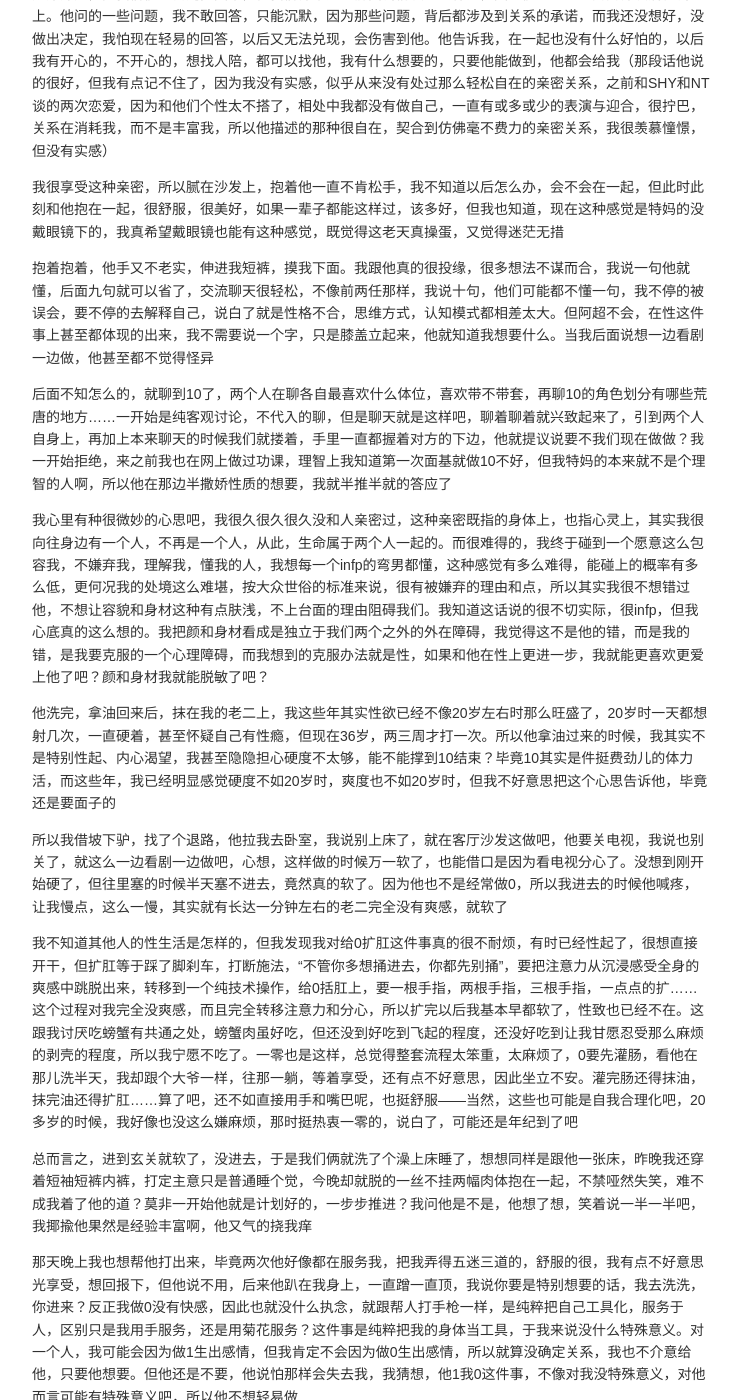
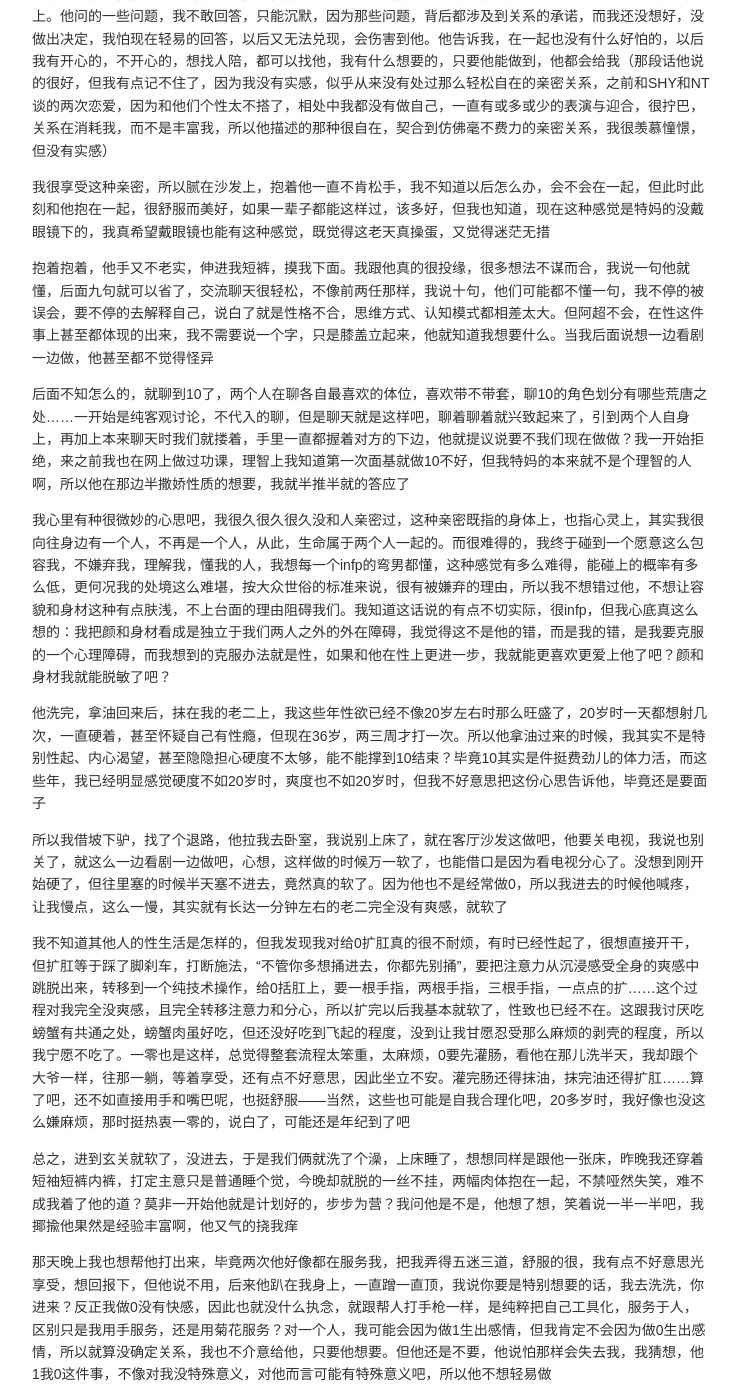
Before and after one commit to chaoandlong/chaoandlong.github.io, a Jekyll site: the page built from _posts/2024-05-06-🌈和阿超的日记6.md, in a window 1280 px wide and 1400 px high, scrolled down 2035 px. Shown: the whole window, without its empty margins (269-1010 px from the left). Built offline with Jekyll 4.4.1, drawn with Linux system fonts in a browser that asks for light colours; some of the changed text lies outside the part shown.

Commit message:
vault backup: 2024-08-26 11:01:21

```diff
--- a/_posts/2024-05-06-🌈和阿超的日记6.md
+++ b/_posts/2024-05-06-🌈和阿超的日记6.md
@@ -3,31 +3,31 @@ layout: post
 ---
 > 本篇含有性话题或性描写，可能让部分人感到被冒犯。请自行斟酌是否继续阅读
 >
-> 这些日记是记录阿超和我的亲密关系，而“性”本身就是亲密关系的一部分。想写“真实”的爱和伴侣关系，就不可能完全规避掉“性”。书写时，我自认为是正心诚意的，并没有带着淫秽和肮脏的心态，我不认为有什么见不得人的。在此提前告知
+> 这些日记是记录阿超和我的亲密关系，而“性”本身就是亲密关系的一部分。想写“真实”的爱和伴侣关系，就不可能完全规避掉“性”。书写时，我自认为是正心诚意的，并没有带着淫秽和肮脏的心态。我不认为有什么见不得人的。在此提前告知
 
 5月6日
 
 这会儿刚从阿超家回到家，和他呆了两天加一个晚上。我现在脑袋很乱，不知道和他这段关系接下来怎么处理，甚至不知道自己要什么，我和真实的自我疏离太久太久了
 
-那天在地铁口见面，说实话，看到他的那一刻，挺小失望的。果然印证了那句话，很多人在网上交友，都是选自己最好看的一个角度一张照片，见了真人后都要打点折扣……
+那天在地铁口见面，看到他的那一刻，挺小失望的。果然印证了那句话，很多人在网上交友，都是选自己最好看的一个角度一张照片，见了真人后都要打点折扣……
 
-那晚，我挺拘谨的，虽然和他在软件里聊了很多，但见真人感觉还是不同。如果一见倾心，还会不由自主的靠近，但他的身材和颜值都不是我的菜，要不是之前在软件上聊了很久，我知道和他个性很投缘，而且在软件上就已经撩的我心慌意乱，小鹿横撞的，可能这会儿我都坐不住，尴尬的想走人。那天晚上基本我们在打游戏，破冰
+那晚，我挺拘谨的，虽然和他在软件里聊了很多，但见真人感觉还是不同。如果一见倾心，还会不由自主的靠近，但他的身材和颜值都不是我的菜，要不是之前在软件上聊了很多，我知道和他个性很投缘，而且在软件上就已经撩的我心慌意乱，小鹿横撞的，可能这会儿我都坐不住，尴尬的想走人。那天晚上基本我们在打游戏，破冰
 
-晚上睡觉我也不太好意思提分床。一方面是礼貌，另一方面说明我也并不讨厌他，他人真的很好，我们性格也很契合，聊得来，只是有颜值身材的障碍，但没到讨厌睡一张床的地步。在被窝里，他问我“你抱住我可以吗？”我拒绝了，因为这种“软件契合，硬件不契合”的局面，我还没想好怎么办，要处对象吗？我都没想好，脑子很乱，不想轻率贸然的推进关系
+晚上睡觉我也不太好意思提分床。一方面是礼貌，另一方面说明我也并不讨厌他，他人真的很好，我们性格也很契合，聊得来，只是有颜值身材的障碍，但没到讨厌睡一张床的地步。在床上，他问我“你抱住我可以吗？”我拒绝了，因为这种“软件契合，硬件不契合”的局面，我还没想好怎么办，要处对象吗？我没想好，脑子很乱，不愿轻率贸然的推进关系
 
 他听到我拒绝，嗓门略大了点“为什么？连抱一下都不可以吗？”然后轻轻的又问“那我抱你可以吗？”我不太好意思再次拒绝，再加上我穿着T恤，隔着衣服，估计抱着也没什么，于是点了点头
 
 他的胳膊从我脖子后面伸过来搂住我……过了一会儿，腿也搭在我的腿上……又过了一会儿，手摸摸我的肚子……又过了一会儿，往上摸我的胸口……后面具体我不太记得了，但总而言之，可能因为我太久没被人碰过，身体上也很渴望与一个人肌肤相亲，最终，我下面硬了，流的一塌糊涂
 
-后面我甚至也有点不清醒了，大概只剩了三四分理智，六七分上头，理智上我知道第一次面基最好不要碰下面，且我是那种一旦睡了就会睡出感情的个性，更是忌讳。但当时那一刻，身体上就挺想要
+后面我甚至也有点不清醒了，大概只剩了三四分理智，六七分上头，理智上我知道第一次面基最好不要碰下面，且我是那种一旦睡了就会睡出感情的性格，更是忌讳。但当时那一刻，身体上就挺想要
 
-那一晚上，我们一直紧紧抱着睡觉，他的胳膊一直在我的脖子下面被压着，想必很不舒服，没睡好，我让他抽出来，他不抽。而我一觉在他怀里睡了五个钟头，醒来是早晨八点多，睁开眼，发现他正盯着我看，我不知道他什么时候醒的，他说他喜欢看我躺在他怀里睡觉的样子，我们又搂在一起亲亲，腻歪，反反复复的变硬变软又流水，我的小腹又酸又胀又乏，超级难受，再加上八分情欲上头，只剩两分理智，于是我对他说，要不你帮我打出来吧
+那一晚上，我们一直紧紧抱着睡觉，他的胳膊一直在我的脖子下面被压着，想必很不舒服，没睡好，我让他抽出来，他不抽。我一觉在他怀里睡了五个钟头，醒来是早晨八点多，睁开眼，发现他正盯着我看，我不知道他什么时候醒的，他说他喜欢看我躺在他怀里睡觉的样子，我们又搂在一起亲亲，腻歪，反反复复的变硬变软又流水，我的小腹又酸又胀又乏，超级难受，再加上八分情欲上头，只剩两分理智，于是我对他说，要不你帮我打出来吧
 
-一起睡过，加打完以后，两个人明显变得更亲昵了，他很喜欢抱我，亲我，跟我粘着腻歪在一起，而我又很喜欢被抱，被亲，被爱着的感觉。他很喜欢亲吻，之前我没见过喜欢亲到这种程度的，他差不多把我全身上下，从额头到脚趾的每一寸皮肤都亲了个遍，不是肉欲、挑逗的亲，也不是粗鲁、占有的亲，是轻轻的、疼惜的、喜欢这具身体的亲。而我第一次知道，我这么享受全身被不停的亲个遍的感觉，被喜欢，被疼爱的感觉，真好
+一起睡过，加打完以后，两人明显变得更亲昵了，他很喜欢抱我，亲我，跟我粘着腻歪在一起，而我又很喜欢被抱，被亲，被爱着的感觉。他很喜欢亲吻，之前我没见过喜欢亲到这种程度的，他差不多把我全身上下，从额头到脚趾的每一寸皮肤都亲了个遍，不是肉欲、挑逗的亲，也不是粗鲁、占有的亲，是轻轻的、疼惜的、喜欢这具身体的亲。而我第一次知道，我这么享受全身被不停的亲个遍的感觉，被喜欢，被疼爱的感觉，真好
 
-早饭他想下楼帮我买回来，让我在家等，但我不好意思第一次来人家家，就像个大爷一样，往那一坐什么都不干，于是坚持要一起下楼买
+早饭他说下楼帮我买回来，让我在家等，但我不好意思第一次来他家，就像个大爷一样，往那一坐什么都不干，于是坚持要一起下楼买
 
-买完早点，吃完，再看了会儿电视，因为昨晚上没睡够，这会困意又上来了，我们又抱着在沙发角落上打了会儿盹，我很喜欢这个沙发角落，因为空间很小，我们可以抱得很紧
+买完早点，吃完，再看了会儿电视，因为昨晚上没睡够，这会困意又上来了，我们又抱着在沙发角落里打了会儿盹，我很喜欢这个沙发角落，因为空间小，我们可以抱得非常紧
 
 我现在心里怎么想的，我也不知道，一团乱麻。当戴上眼镜看清楚这幅身体时，似乎不让我心动，也不觉得美好，我甚至有意识的不想使劲盯着看，以免削弱对他的喜欢，但摘下眼镜，我听着他的声音，闻着他身体的气味，紧紧抱在一起，和他聊天，发现我和他个性那么那么的投缘，心和心很亲密，我又感觉，啊，真好，真想一直这么下去
 
@@ -35,36 +35,36 @@ layout: post
 
 他在厨房洗菜准备，我在客厅摆碗筷，下火锅底料，打开肉食包装，然后坐在地毯上靠着沙发，等他在厨房收拾备料，电视上播着不知道叫什么的歌，那个瞬间，突然感觉很幸福，很温暖，像终于有了一个家，有了我爱的人，有了爱我的人，仿佛是第二次生命，仿佛北邮的那段痛苦的岁月已经是上一世，我拼命的想记住这个瞬间，我想让时间停下来，永远停在这一刻，永远不结束，凝固住，不要流走
 
-他对我真好，好像从来从来没有人对我这么好过。小时候，老师讨厌我，同学欺负我，母亲恨我，父亲不在。初中高中父母对我好，但这种好，我觉得是靠学习成绩挣来的，是交易，不是真正的好。我真的感到父母对我好，是要到离开北邮很多年以后了，当我过得很落魄，父母依然不嫌弃的在容忍我，这时我才感受到，啊，原来他们真的是爱我的
+他对我真好，好像从来从来没有人对我这么好过。小时候，老师讨厌我，同学欺负我，母亲恨我，父亲不在。初中高中父母对我好，但这种好，我觉得是靠学习成绩挣来的，是交易，不是真正的好。我真的感到父母对我好，是要到离开北邮很多年以后了，当我过得很落魄，父母依然不嫌弃的容忍我，这时我才感受到，啊，原来他们真的是爱我的
 
 但阿超知道我有抑郁症，他知道我现在没有工作，他知道我三年疫情都没有出过门，与世隔绝……但他没有嫌弃我，还对我这么好，想到这儿，就很不争气的坐在那里，安静的哭了会儿，我真的很怕，怕辜负一个对我这么好的人
 
 吃完火锅，我们又腻在沙发角落里看sweet home，有一搭没一搭的聊着，又像在看剧，又像没在看，电视里一声爆炸声，把我们俩的目光拉回来，但我们都不知道前面剧情发生过什么，因为俩人的心思刚刚都没搁在剧上。他问的一些问题，我不敢回答，只能沉默，因为那些问题，背后都涉及到关系的承诺，而我还没想好，没做出决定，我怕现在轻易的回答，以后又无法兑现，会伤害到他。他告诉我，在一起也没有什么好怕的，以后我有开心的，不开心的，想找人陪，都可以找他，我有什么想要的，只要他能做到，他都会给我（那段话他说的很好，但我有点记不住了，因为我没有实感，似乎从来没有处过那么轻松自在的亲密关系，之前和SHY和NT谈的两次恋爱，因为和他们个性太不搭了，相处中我都没有做自己，一直有或多或少的表演与迎合，很拧巴，关系在消耗我，而不是丰富我，所以他描述的那种很自在，契合到仿佛毫不费力的亲密关系，我很羡慕憧憬，但没有实感）
 
-我很享受这种亲密，所以腻在沙发上，抱着他一直不肯松手，我不知道以后怎么办，会不会在一起，但此时此刻和他抱在一起，很舒服，很美好，如果一辈子都能这样过，该多好，但我也知道，现在这种感觉是特妈的没戴眼镜下的，我真希望戴眼镜也能有这种感觉，既觉得这老天真操蛋，又觉得迷茫无措
+我很享受这种亲密，所以腻在沙发上，抱着他一直不肯松手，我不知道以后怎么办，会不会在一起，但此时此刻和他抱在一起，很舒服而美好，如果一辈子都能这样过，该多好，但我也知道，现在这种感觉是特妈的没戴眼镜下的，我真希望戴眼镜也能有这种感觉，既觉得这老天真操蛋，又觉得迷茫无措
 
-抱着抱着，他手又不老实，伸进我短裤，摸我下面。我跟他真的很投缘，很多想法不谋而合，我说一句他就懂，后面九句就可以省了，交流聊天很轻松，不像前两任那样，我说十句，他们可能都不懂一句，我不停的被误会，要不停的去解释自己，说白了就是性格不合，思维方式，认知模式都相差太大。但阿超不会，在性这件事上甚至都体现的出来，我不需要说一个字，只是膝盖立起来，他就知道我想要什么。当我后面说想一边看剧一边做，他甚至都不觉得怪异
+抱着抱着，他手又不老实，伸进我短裤，摸我下面。我跟他真的很投缘，很多想法不谋而合，我说一句他就懂，后面九句就可以省了，交流聊天很轻松，不像前两任那样，我说十句，他们可能都不懂一句，我不停的被误会，要不停的去解释自己，说白了就是性格不合，思维方式、认知模式都相差太大。但阿超不会，在性这件事上甚至都体现的出来，我不需要说一个字，只是膝盖立起来，他就知道我想要什么。当我后面说想一边看剧一边做，他甚至都不觉得怪异
 
-后面不知怎么的，就聊到10了，两个人在聊各自最喜欢什么体位，喜欢带不带套，再聊10的角色划分有哪些荒唐的地方……一开始是纯客观讨论，不代入的聊，但是聊天就是这样吧，聊着聊着就兴致起来了，引到两个人自身上，再加上本来聊天的时候我们就搂着，手里一直都握着对方的下边，他就提议说要不我们现在做做？我一开始拒绝，来之前我也在网上做过功课，理智上我知道第一次面基就做10不好，但我特妈的本来就不是个理智的人啊，所以他在那边半撒娇性质的想要，我就半推半就的答应了
+后面不知怎么的，就聊到10了，两个人在聊各自最喜欢的体位，喜欢带不带套，聊10的角色划分有哪些荒唐之处……一开始是纯客观讨论，不代入的聊，但是聊天就是这样吧，聊着聊着就兴致起来了，引到两个人自身上，再加上本来聊天时我们就搂着，手里一直都握着对方的下边，他就提议说要不我们现在做做？我一开始拒绝，来之前我也在网上做过功课，理智上我知道第一次面基就做10不好，但我特妈的本来就不是个理智的人啊，所以他在那边半撒娇性质的想要，我就半推半就的答应了
 
-我心里有种很微妙的心思吧，我很久很久很久没和人亲密过，这种亲密既指的身体上，也指心灵上，其实我很向往身边有一个人，不再是一个人，从此，生命属于两个人一起的。而很难得的，我终于碰到一个愿意这么包容我，不嫌弃我，理解我，懂我的人，我想每一个infp的弯男都懂，这种感觉有多么难得，能碰上的概率有多么低，更何况我的处境这么难堪，按大众世俗的标准来说，很有被嫌弃的理由和点，所以其实我很不想错过他，不想让容貌和身材这种有点肤浅，不上台面的理由阻碍我们。我知道这话说的很不切实际，很infp，但我心底真的这么想的。我把颜和身材看成是独立于我们两个之外的外在障碍，我觉得这不是他的错，而是我的错，是我要克服的一个心理障碍，而我想到的克服办法就是性，如果和他在性上更进一步，我就能更喜欢更爱上他了吧？颜和身材我就能脱敏了吧？
+我心里有种很微妙的心思吧，我很久很久很久没和人亲密过，这种亲密既指的身体上，也指心灵上，其实我很向往身边有一个人，不再是一个人，从此，生命属于两个人一起的。而很难得的，我终于碰到一个愿意这么包容我，不嫌弃我，理解我，懂我的人，我想每一个infp的弯男都懂，这种感觉有多么难得，能碰上的概率有多么低，更何况我的处境这么难堪，按大众世俗的标准来说，很有被嫌弃的理由，所以我不想错过他，不想让容貌和身材这种有点肤浅，不上台面的理由阻碍我们。我知道这话说的有点不切实际，很infp，但我心底真这么想的：我把颜和身材看成是独立于我们两人之外的外在障碍，我觉得这不是他的错，而是我的错，是我要克服的一个心理障碍，而我想到的克服办法就是性，如果和他在性上更进一步，我就能更喜欢更爱上他了吧？颜和身材我就能脱敏了吧？
 
-他洗完，拿油回来后，抹在我的老二上，我这些年其实性欲已经不像20岁左右时那么旺盛了，20岁时一天都想射几次，一直硬着，甚至怀疑自己有性瘾，但现在36岁，两三周才打一次。所以他拿油过来的时候，我其实不是特别性起、内心渴望，我甚至隐隐担心硬度不太够，能不能撑到10结束？毕竟10其实是件挺费劲儿的体力活，而这些年，我已经明显感觉硬度不如20岁时，爽度也不如20岁时，但我不好意思把这个心思告诉他，毕竟还是要面子的
+他洗完，拿油回来后，抹在我的老二上，我这些年性欲已经不像20岁左右时那么旺盛了，20岁时一天都想射几次，一直硬着，甚至怀疑自己有性瘾，但现在36岁，两三周才打一次。所以他拿油过来的时候，我其实不是特别性起、内心渴望，甚至隐隐担心硬度不太够，能不能撑到10结束？毕竟10其实是件挺费劲儿的体力活，而这些年，我已经明显感觉硬度不如20岁时，爽度也不如20岁时，但我不好意思把这份心思告诉他，毕竟还是要面子
 
 所以我借坡下驴，找了个退路，他拉我去卧室，我说别上床了，就在客厅沙发这做吧，他要关电视，我说也别关了，就这么一边看剧一边做吧，心想，这样做的时候万一软了，也能借口是因为看电视分心了。没想到刚开始硬了，但往里塞的时候半天塞不进去，竟然真的软了。因为他也不是经常做0，所以我进去的时候他喊疼，让我慢点，这么一慢，其实就有长达一分钟左右的老二完全没有爽感，就软了
 
-我不知道其他人的性生活是怎样的，但我发现我对给0扩肛这件事真的很不耐烦，有时已经性起了，很想直接开干，但扩肛等于踩了脚刹车，打断施法，“不管你多想捅进去，你都先别捅”，要把注意力从沉浸感受全身的爽感中跳脱出来，转移到一个纯技术操作，给0括肛上，要一根手指，两根手指，三根手指，一点点的扩……这个过程对我完全没爽感，而且完全转移注意力和分心，所以扩完以后我基本早都软了，性致也已经不在。这跟我讨厌吃螃蟹有共通之处，螃蟹肉虽好吃，但还没到好吃到飞起的程度，还没好吃到让我甘愿忍受那么麻烦的剥壳的程度，所以我宁愿不吃了。一零也是这样，总觉得整套流程太笨重，太麻烦了，0要先灌肠，看他在那儿洗半天，我却跟个大爷一样，往那一躺，等着享受，还有点不好意思，因此坐立不安。灌完肠还得抹油，抹完油还得扩肛……算了吧，还不如直接用手和嘴巴呢，也挺舒服——当然，这些也可能是自我合理化吧，20多岁的时候，我好像也没这么嫌麻烦，那时挺热衷一零的，说白了，可能还是年纪到了吧
+我不知道其他人的性生活是怎样的，但我发现我对给0扩肛真的很不耐烦，有时已经性起了，很想直接开干，但扩肛等于踩了脚刹车，打断施法，“不管你多想捅进去，你都先别捅”，要把注意力从沉浸感受全身的爽感中跳脱出来，转移到一个纯技术操作，给0括肛上，要一根手指，两根手指，三根手指，一点点的扩……这个过程对我完全没爽感，且完全转移注意力和分心，所以扩完以后我基本就软了，性致也已经不在。这跟我讨厌吃螃蟹有共通之处，螃蟹肉虽好吃，但还没好吃到飞起的程度，没到让我甘愿忍受那么麻烦的剥壳的程度，所以我宁愿不吃了。一零也是这样，总觉得整套流程太笨重，太麻烦，0要先灌肠，看他在那儿洗半天，我却跟个大爷一样，往那一躺，等着享受，还有点不好意思，因此坐立不安。灌完肠还得抹油，抹完油还得扩肛……算了吧，还不如直接用手和嘴巴呢，也挺舒服——当然，这些也可能是自我合理化吧，20多岁时，我好像也没这么嫌麻烦，那时挺热衷一零的，说白了，可能还是年纪到了吧
 
-总而言之，进到玄关就软了，没进去，于是我们俩就洗了个澡上床睡了，想想同样是跟他一张床，昨晚我还穿着短袖短裤内裤，打定主意只是普通睡个觉，今晚却就脱的一丝不挂两幅肉体抱在一起，不禁哑然失笑，难不成我着了他的道？莫非一开始他就是计划好的，一步步推进？我问他是不是，他想了想，笑着说一半一半吧，我揶揄他果然是经验丰富啊，他又气的挠我痒
+总之，进到玄关就软了，没进去，于是我们俩就洗了个澡，上床睡了，想想同样是跟他一张床，昨晚我还穿着短袖短裤内裤，打定主意只是普通睡个觉，今晚却就脱的一丝不挂，两幅肉体抱在一起，不禁哑然失笑，难不成我着了他的道？莫非一开始他就是计划好的，步步为营？我问他是不是，他想了想，笑着说一半一半吧，我揶揄他果然是经验丰富啊，他又气的挠我痒
 
-那天晚上我也想帮他打出来，毕竟两次他好像都在服务我，把我弄得五迷三道的，舒服的很，我有点不好意思光享受，想回报下，但他说不用，后来他趴在我身上，一直蹭一直顶，我说你要是特别想要的话，我去洗洗，你进来？反正我做0没有快感，因此也就没什么执念，就跟帮人打手枪一样，是纯粹把自己工具化，服务于人，区别只是我用手服务，还是用菊花服务？这件事是纯粹把我的身体当工具，于我来说没什么特殊意义。对一个人，我可能会因为做1生出感情，但我肯定不会因为做0生出感情，所以就算没确定关系，我也不介意给他，只要他想要。但他还是不要，他说怕那样会失去我，我猜想，他1我0这件事，不像对我没特殊意义，对他而言可能有特殊意义吧，所以他不想轻易做
+那天晚上我也想帮他打出来，毕竟两次他好像都在服务我，把我弄得五迷三道，舒服的很，我有点不好意思光享受，想回报下，但他说不用，后来他趴在我身上，一直蹭一直顶，我说你要是特别想要的话，我去洗洗，你进来？反正我做0没有快感，因此也就没什么执念，就跟帮人打手枪一样，是纯粹把自己工具化，服务于人，区别只是我用手服务，还是用菊花服务？对一个人，我可能会因为做1生出感情，但我肯定不会因为做0生出感情，所以就算没确定关系，我也不介意给他，只要他想要。但他还是不要，他说怕那样会失去我，我猜想，他1我0这件事，不像对我没特殊意义，对他而言可能有特殊意义吧，所以他不想轻易做
 
-那天晚上睡得也很香，身体上并没有很放松，搂抱着一整晚，肯定不如身体大字形摊开来睡的舒服，但心灵上很香。天亮时，我在他面前的裸体羞耻已经有点不在了，他揭开被子，坐起来看着我的全身，我已经不再感觉像前天昨天那样害羞
+那天晚上睡得也很香，身体上并没有很放松，搂抱着一整晚，肯定不如身体大字形摊开来睡的舒服，但心灵上很香。天亮时，我在他面前的裸体羞耻已经不在了，他揭开被子，坐起来看着我的全身，我已经不再感觉像前天昨天那样害羞
 
-起床后，我们把昨天没吃完的火锅吃完，他坐在地上，双腿分开伸直，下半身一丝不挂，靠着沙发看电视，我忍不住想跟他粘在一起，也过去坐在他身前，往后躺在他胸口里，他从后面抱住我，十指扣住我的十指，一起放在我的肚子上，没有硬，不参杂性，单纯就是很享受这种两个人抱在一起的亲密感，Sweet home后面几集挺好看的，我们忍不住把第一季全部看完才开始收拾屋子，洗碗打扫，准备出门
+起床后，我们把昨天没吃完的火锅吃完后，他坐在地上，双腿分开伸直，下半身一丝不挂，靠着沙发看电视，我忍不住想跟他粘在一起，也过去坐在他身前，往后躺在他胸口里，他从后面抱住我，十指扣住我的十指，一起放在我的肚子上，没有硬，不参杂性，单纯就是很享受这种两人抱在一起的亲密感，Sweet home后面几集挺好看的，我们忍不住把第一季全部看完才开始收拾屋子，洗碗打扫，准备出门
 
-他想陪我去我家附近转转，再把我送回家，他再坐地铁回去。于是我们坐地铁到了CKH站下，先看了我的小学，我也很久没到这边街区了，样子还是一如从前，然后去看了拆迁前的之前的家、我从小长大的街道，然后一路压马路牙子，最后在钟楼前面的广场楼梯上坐着聊天。我187，他172，我抬起胳膊，高度正好够自然的搭在他的肩膀上，很舒服，所以一路都这么搂着他走路
+他想陪我去我家附近转转，再把我送回家，他再坐地铁回去。于是我们坐地铁到了朝阳门站下，先看了我的小学，我也很久没到这边街区了，样子还是一如从前，然后去看了以前拆迁前的家、我从小长大的街道，然后一路压马路牙子，经过解放路、新城广场和东大街，最后在钟楼前的广场楼梯上坐着聊天。我187，他172，我抬起胳膊，高度正好够自然的搭在他的肩膀上，很舒服，所以一路都这么搂着他走路
 
-腻在世纪金花前的广场那，我只记得他给我听了一些喜欢的歌，他唱的歌。他唱歌很好听，虽然他谦虚说只是不跑调而已，但比起我这种破锣嗓子，可好听太多了。聊了些同性恋的成因，讲了些他表哥让他坐在背上压着骑马……很多都是他在讲，我在听，我有点不好意思，说我性格挺闷的，他说不会呀，他讲的话我都能恰如其分的接住——这就是我跟他在一起特别舒服的点，不管我做什么，他似乎都不会否定我，纠正我，所以我可以很舒服的在他旁边做我自己，不必刻意的去找话题，想到什么就说什么，什么都没想到，也可以什么都不说，即使空气里是沉默，也一点都不觉得尴尬，舒服而自在
+腻在世纪金花前的广场那，我只记得他给我听了一些喜欢的歌，他唱的歌。他唱歌很好听，虽然他谦虚说只是不跑调而已，但比起我这种破锣嗓子，可好听太多了。聊了些同性恋的成因，讲了些他表哥让他坐在背上压着骑马的往事……很多都是他在讲，我在听，我有点不好意思，说我性格挺闷的，他说不会呀，他讲的话我都能恰如其分的接住——这就是我跟他在一起特舒服的点，不管我做什么，他似乎都不会否定我，纠正我，所以我可以很舒服的在他旁边做我自己，不必刻意去找话题，想到什么就说什么，什么都没想到，也可以什么都不说，即使空气里是沉默，也一点不觉得尴尬，舒服而自在
 
 快到11点时，我们顺着主街走，经过我家，我指给他看我家在哪栋楼，然后送他进了地铁站，各自回家
```
